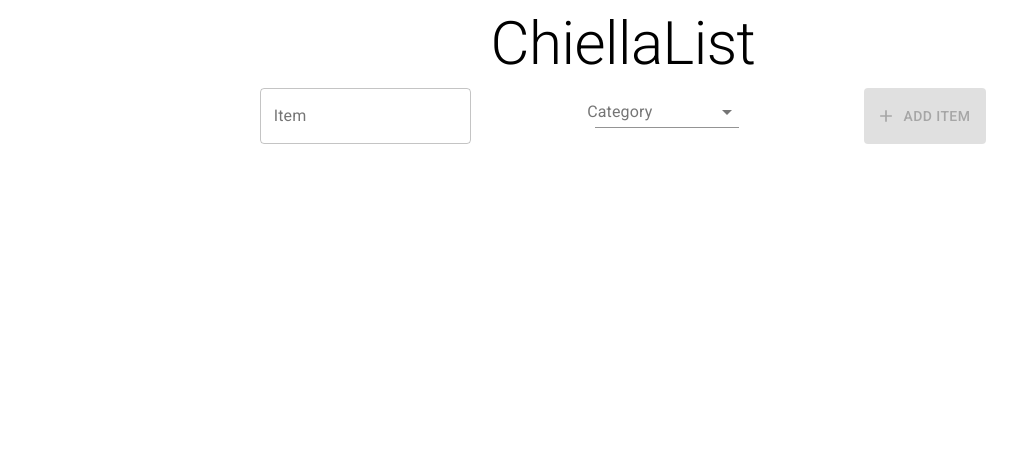
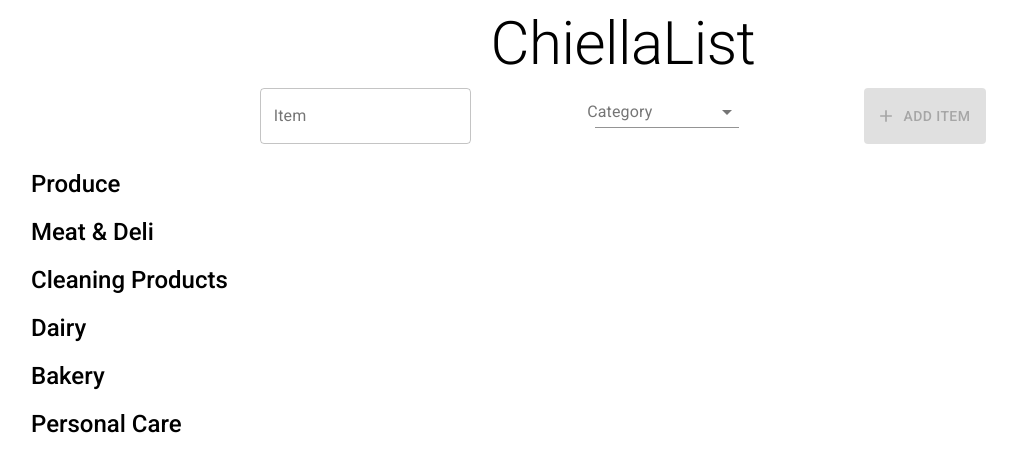
Before and after one commit to jchiella/chiellalist, a React (Create React App) app: page / in a window 1280 px wide. Shown: the top 472 px of the page, without its empty margins (17-1034 px from the left). Built offline with nearby package versions, Linux system fonts and the light colour scheme.

Commit message:
added sort by categories and more categories

```diff
--- a/src/GroceryList.js
+++ b/src/GroceryList.js
@@ -1,15 +1,36 @@
 import React from 'react';
 import { useState, useEffect, useRef } from 'react';
 
+import { makeStyles } from '@material-ui/core/styles';
+
 import List from '@material-ui/core/List';
+import ListSubheader from '@material-ui/core/ListSubheader';
 
 import GroceryListItem from './GroceryListItem';
 import NewItemForm from './NewItemForm';
 
 import { io } from 'socket.io-client';
 
+const useStyles = makeStyles({
+  subheading: {
+    fontSize: 'x-large',
+    color: 'black',
+  },
+});
+
 export default function GroceryList() {
-  const [items, setItems] = useState();
+  const classes = useStyles();
+
+  const [items, setItems] = useState([]);
+
+  const categories = [
+    'Produce',
+    'Meat & Deli',
+    'Cleaning Products',
+    'Dairy',
+    'Bakery',
+    'Personal Care',
+  ];
 
   const socket = useRef(null);
 
@@ -22,7 +43,9 @@ export default function GroceryList() {
     });
   }, []);
 
-  const makeToggleDone = (index) => {
+  const makeToggleDone = (name) => {
+    const index = items.findIndex((item) => item.name === name);
+    console.log(index);
     return (e) => {
       e.preventDefault();
       socket.current.emit('patch', {
@@ -33,7 +56,8 @@ export default function GroceryList() {
     };
   }
 
-  const makeDeleteSelf = (index) => {
+  const makeDeleteSelf = (name) => {
+    const index = items.findIndex((item) => item.name === name);
     return (e) => {
       e.preventDefault();
       socket.current.emit('delete', items[index]);
@@ -45,17 +69,26 @@ export default function GroceryList() {
   };
 
   return (<>
-    <NewItemForm addItem={addItem} />
+    <NewItemForm addItem={addItem} items={items} categories={categories} />
     <List>
       {
-        items && items.map((item, index) => <GroceryListItem
-          key={index}
-          name={item.name}
-          category={item.category}
-          done={item.done}
-          toggleDone={makeToggleDone(index)}
-          deleteSelf={makeDeleteSelf(index)}
-        />)
+        categories.map((cat, i) => {
+          return (
+            <div key={i}>
+              <ListSubheader className={classes.subheading}>{cat}</ListSubheader>
+              {
+                items && items.filter((item) => item.category === cat).map((item, index) => <GroceryListItem
+                  key={index}
+                  name={item.name}
+                  category={item.category}
+                  done={item.done}
+                  toggleDone={makeToggleDone(item.name)}
+                  deleteSelf={makeDeleteSelf(item.name)}
+                />)
+              }
+            </div>
+          );
+        })
       }
     </List>
   </>);
--- a/src/GroceryListItem.js
+++ b/src/GroceryListItem.js
@@ -17,7 +17,7 @@ export default function GroceryListItem({
   return (
     <ListItem button onClick={toggleDone}>
       <Checkbox checked={done} />
-      <ListItemText primary={name} secondary={category} />
+      <ListItemText primary={name} />
       <ListItemSecondaryAction>
         <IconButton onClick={deleteSelf}>
           <Delete />
--- a/src/NewItemForm.js
+++ b/src/NewItemForm.js
@@ -24,7 +24,7 @@ const useStyles = makeStyles({
   }
 });
 
-export default function NewItemForm({ addItem }) {
+export default function NewItemForm({ addItem, items, categories }) {
   const classes = useStyles();
 
   let nameField = null;
@@ -35,11 +35,13 @@ export default function NewItemForm({ addItem }) {
     e.preventDefault();
     setItemName('');
     nameField.focus();
-    addItem({
-      name: itemName,
-      category: itemCategory,
-      done: false,
-    });
+    if (!items.map((item) => item.name).includes(itemName)) {
+      addItem({
+        name: itemName,
+        category: itemCategory,
+        done: false,
+      });
+    }
   };
 
   return (
@@ -58,8 +60,9 @@ export default function NewItemForm({ addItem }) {
       <FormControl style={{ minWidth: '10rem' }}>
         <InputLabel>Category</InputLabel>
         <Select className={classes.formCtrl} value={itemCategory} onChange={(e) => setItemCategory(e.target.value)}>
-          <MenuItem value="Groceries">Groceries</MenuItem>
-          <MenuItem value="Produce">Produce</MenuItem>
+          {
+            categories.map((cat, i) => <MenuItem key={i} value={cat}>{cat}</MenuItem>)
+          }
         </Select>
       </FormControl>
 
```
